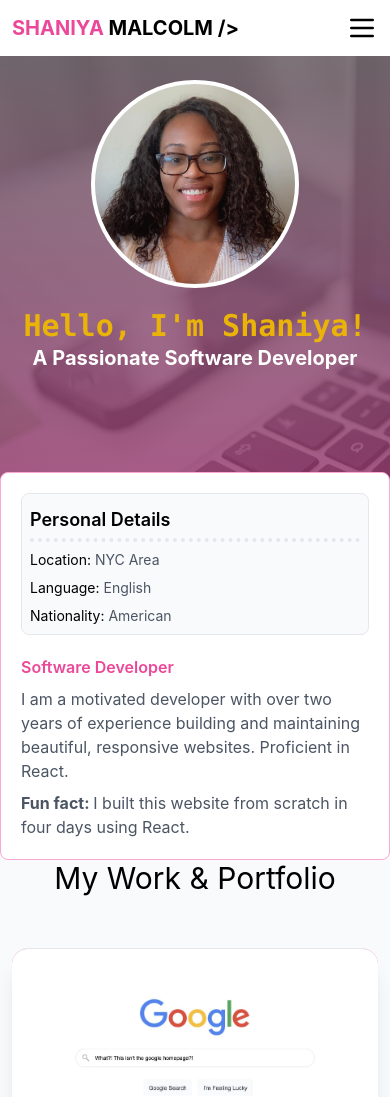
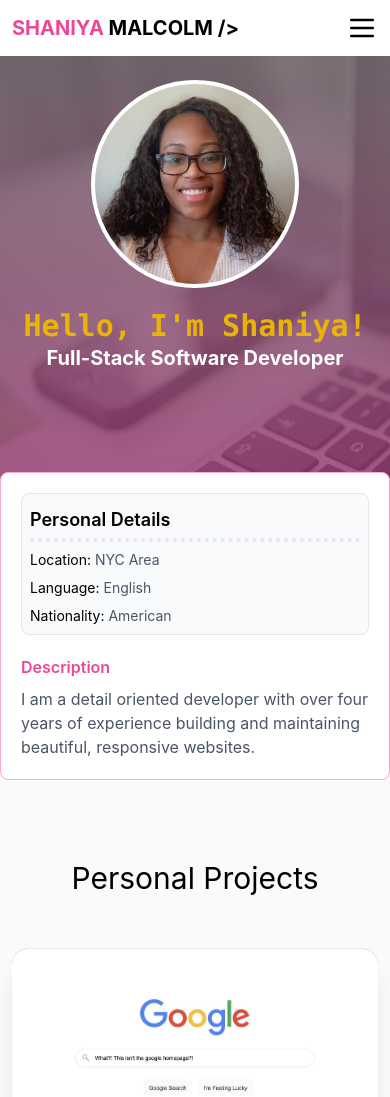
Before and after one commit to MsNiyaJ/portfolio, a React (Create React App) app: page / in a window 390 px wide. Shown: the top 1097 px of the page. Built offline with nearby package versions, Linux system fonts and the light colour scheme.

Commit message:
fix dropdown menu & update content

```diff
--- a/src/HeroSection.js
+++ b/src/HeroSection.js
@@ -1,9 +1,8 @@
-import React from "react";
-import ProfilePicture from "./ProfilePicture";
-import Navbar from "./navbar/Navbar";
+import ProfilePicture from './ProfilePicture';
+import Navbar from './navbar/Navbar';
 // import resume from './docs/Shaniya_Malcolm_06.09.22.pdf';
 // import DownloadIcon from './icons/DownloadIcon';
-import "./App.css";
+import './App.css';
 
 const HeroSection = () => {
   return (
@@ -17,7 +16,7 @@ const HeroSection = () => {
               Hello, I'm Shaniya!
             </h1>
             <p className="text-xl md:text-3xl font-bold">
-              A Passionate Software Developer
+              Full-Stack Software Developer
             </p>
           </div>
 
--- a/src/PersonalDescription.js
+++ b/src/PersonalDescription.js
@@ -1,18 +1,10 @@
-import React from 'react';
-
 const PersonalDescription = () => {
   return (
     <div className="mt-5 sm:mt-0">
-      <h1 className="md:text-lg font-semibold text-pink-500">
-        Software Developer
-      </h1>
+      <h1 className="md:text-lg font-semibold text-pink-500">Description</h1>
       <p className="md:text-lg mt-2 text-gray-600">
-        I am a motivated developer with over two years of experience building and
-        maintaining beautiful, responsive websites. Proficient in React.
-      </p>
-      <p className="md:text-lg pt-2 text-gray-600">
-        <b>Fun fact: </b>I built this website from scratch in four days using
-        React.
+        I am a detail oriented developer with over four years of experience
+        building and maintaining beautiful, responsive websites.
       </p>
     </div>
   );
--- a/src/navbar/DropdownMenu.js
+++ b/src/navbar/DropdownMenu.js
@@ -24,7 +24,7 @@ const DropdownMenu = () => {
                   <a
                     key={item.content}
                     href={item.href}
-                    className="text-center hover:bg-pink-200 hover:text-black w-full px-12 py-3"
+                    className="text-center text-black hover:bg-pink-200 w-full px-12 py-3"
                   >
                     <p>{item.content}</p>
                   </a>
--- a/src/projects/Projects.js
+++ b/src/projects/Projects.js
@@ -1,17 +1,14 @@
-import React from "react";
-import Project from "./Project";
-import ProjectItems from "./ProjectItems";
+import Project from './Project';
+import ProjectItems from './ProjectItems';
 
 const Projects = () => {
   return (
     <div id="projects" className="border-b">
       <div className="pt-5 pb-12 sm:container sm:mx-auto">
-        <h1 className="text-3xl md:text-4xl text-center">
-          My Work & Portfolio
-        </h1>
+        <h1 className="text-3xl md:text-4xl text-center">Personal Projects</h1>
         <div className="pt-10 flex flex-wrap x-lg:flex-nowrap justify-center">
-          {ProjectItems.map((proj) => {
-            return <Project key={proj.name} data={proj} />;
+          {ProjectItems.map((project) => {
+            return <Project key={project.name} data={project} />;
           })}
         </div>
       </div>
```
